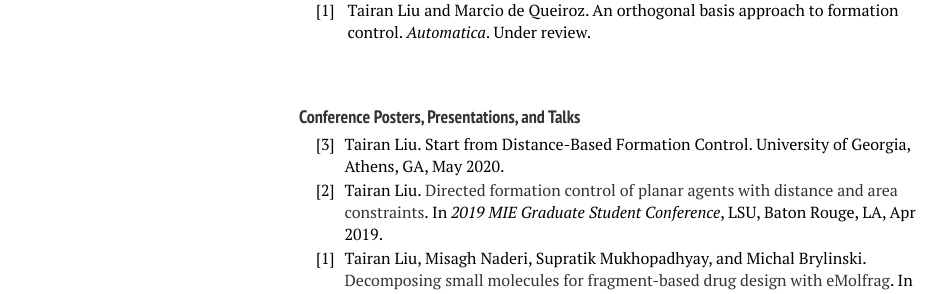
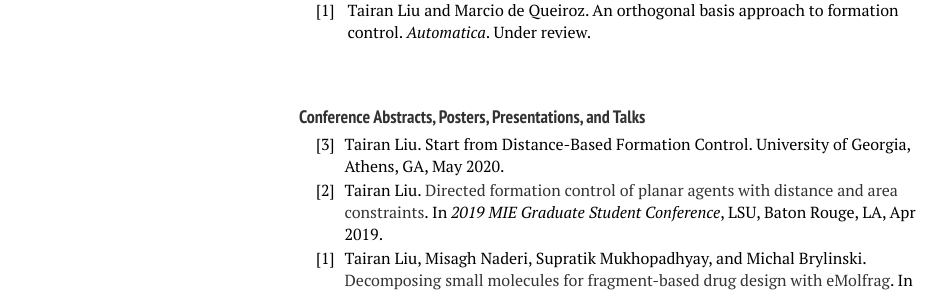
Before and after one commit to liutairan/liutairan.github.io, a Jekyll site: the page built from publications.md, in a window 1280 px wide. Shown: the part 1321-1615 px from the top of the page, without its empty margins (21-972 px from the left). Built offline with Jekyll 4.4.1, drawn with Linux system fonts in a browser that asks for light colours; nearby versions of some CDN libraries.

Commit message:
Update publications.html

```diff
--- a/_layouts/publications.html
+++ b/_layouts/publications.html
@@ -222,7 +222,7 @@ function toggleBibtex(articleid) {
         </table>
       </div>
 
-			<h4 style="margin-bottom:0px;padding-top:10px;">Conference Posters, Presentations, and Talks</h4>
+			<h4 style="margin-bottom:0px;padding-top:10px;">Conference Abstracts, Posters, Presentations, and Talks</h4>
 
 			<div class="container">
         <table>
```
